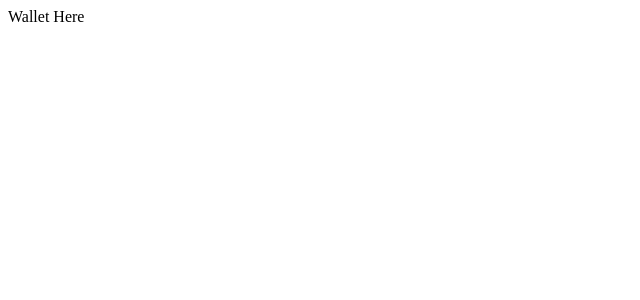
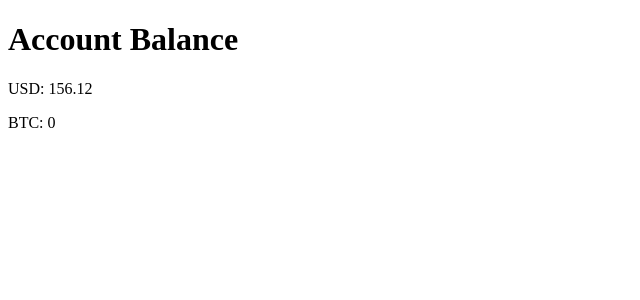
Before and after one commit to RudyRed/bitTrader, a React app: page / in a window 1280 px wide. Shown: the top 300 px of the page, without its empty margins (0-640 px from the left). Built offline with nearby package versions, Linux system fonts and the light colour scheme; the HTML template or start-up script is replaced by a standard one.

Commit message:
Set default wallet state

```diff
--- a/client/src/components/App.jsx
+++ b/client/src/components/App.jsx
@@ -5,7 +5,7 @@ import Main from './Main.jsx';
 
 
 const mapStateToProps = (state) => ({
-
+  wallet: state.wallet,
 });
 
 const mapDispatchToProps = (dispatch) => bindActionCreators(actionCreators, dispatch);
--- a/client/src/components/Main.jsx
+++ b/client/src/components/Main.jsx
@@ -3,7 +3,9 @@ import React from 'react';
 
 const Main = (store) => (
   <div>
-    Wallet Here
+    <h1>Account Balance</h1>
+    <p>{`USD: ${store.wallet.usd}`}</p>
+    <p>{`BTC: ${store.wallet.btc}`}</p>
   </div>
 )
 
--- a/client/src/reducers/index.js
+++ b/client/src/reducers/index.js
@@ -1,6 +1,7 @@
 import { combineReducers } from 'redux';
 
+import wallet from './wallet';
 
-const rootReducer = combineReducers({usd: (state = 156.12, a) => state});
+const rootReducer = combineReducers({ wallet });
 
 export default rootReducer;
--- /dev/null
+++ b/client/src/reducers/wallet.js
@@ -0,0 +1,5 @@
+const wallet = function (state = {usd: 156.12, btc: 0}, action) {
+  return state;
+};
+
+export default wallet;
--- a/client/src/store.js
+++ b/client/src/store.js
@@ -3,7 +3,10 @@ import { createStore } from 'redux';
 import rootReducer from './reducers/index';
 
 const defaultState = {
-
+  wallet: {
+    usd: 156.12,
+    btc: 0,
+  },
 };
 
 const store = createStore(rootReducer, defaultState);
```
